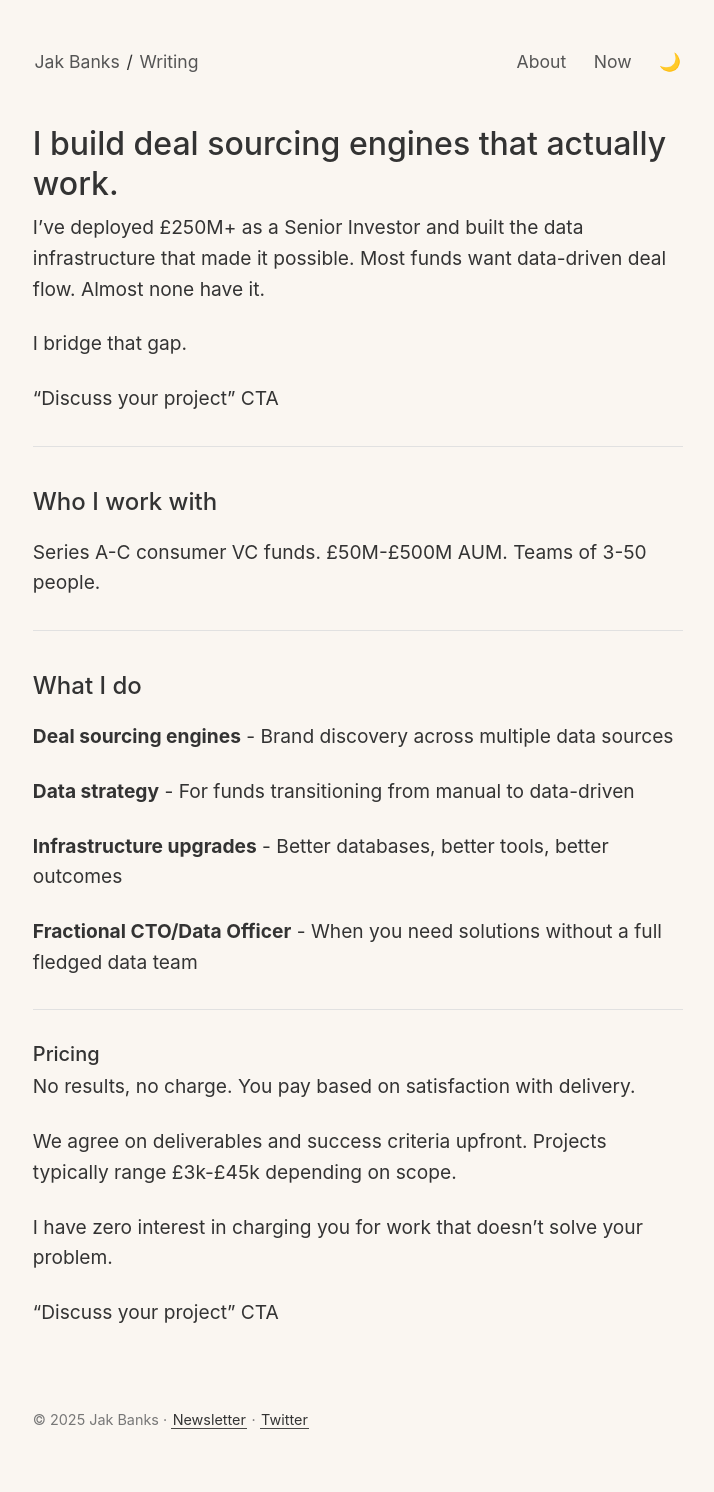
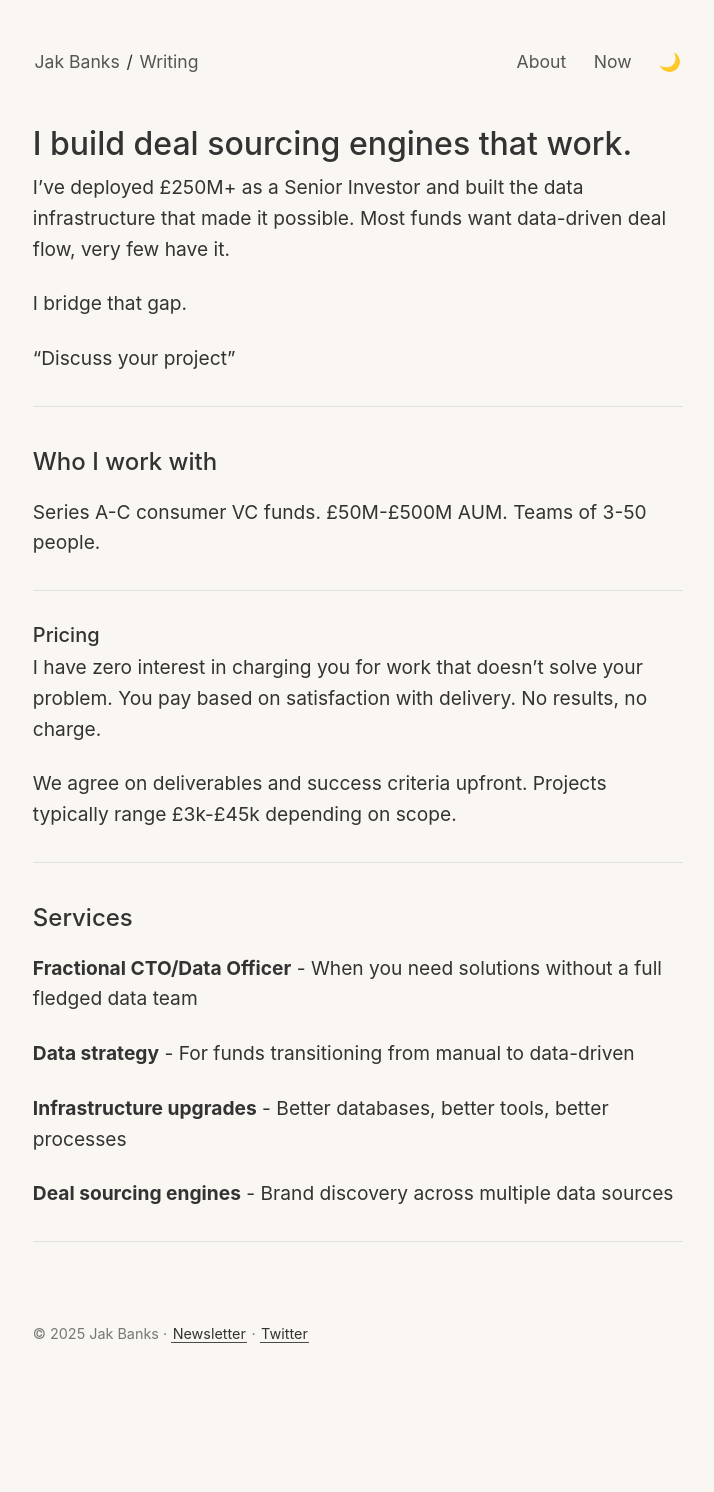
Before and after one commit to jakglewis/jaklewis.com, a Jekyll site: the page built from _pages/index.md, in a window 1280 px wide. Shown: the whole page, without its empty margins (247-961 px from the left). Built offline with Jekyll 4.4.1, drawn with Linux system fonts in a browser that asks for light colours; after the commit the page ends 1406 px from its top, so only the background shows below that.

Commit message:
Quick amends

```diff
--- a/_pages/index.md
+++ b/_pages/index.md
@@ -3,38 +3,35 @@ layout: default
 title: Jak Lewis
 permalink: /
 ---
-# I build deal sourcing engines that actually work.
+# I build deal sourcing engines that work.
 
-I've deployed £250M+ as a Senior Investor and built the data infrastructure that made it possible. Most funds want data-driven deal flow. Almost none have it.
+I've deployed £250M+ as a Senior Investor and built the data infrastructure that made it possible. Most funds want data-driven deal flow, very few have it.
 
 I bridge that gap.
 
-"Discuss your project" CTA
+"Discuss your project"
 
 ***
-
 ## Who I work with
 
 Series A-C consumer VC funds. £50M-£500M AUM. Teams of 3-50 people.
 
 ***
-## What I do
+### Pricing
+
+I have zero interest in charging you for work that doesn't solve your problem. You pay based on satisfaction with delivery. No results, no charge.
+
+We agree on deliverables and success criteria upfront. Projects typically range £3k-£45k depending on scope.
+
+***
+## Services
+
+**Fractional CTO/Data Officer** - When you need solutions without a full fledged data team
+
+**Data strategy** - For funds transitioning from manual to data-driven
+
+**Infrastructure upgrades** - Better databases, better tools, better processes
 
 **Deal sourcing engines** - Brand discovery across multiple data sources
 
-**Data strategy** - For funds transitioning from manual to data-driven
-
-**Infrastructure upgrades** - Better databases, better tools, better outcomes
-
-**Fractional CTO/Data Officer** - When you need solutions without a full fledged data team
-
 ***
-### Pricing
-
-No results, no charge. You pay based on satisfaction with delivery.
-
-We agree on deliverables and success criteria upfront. Projects typically range £3k-£45k depending on scope.
-
-I have zero interest in charging you for work that doesn't solve your problem.
-
-"Discuss your project" CTA
```
